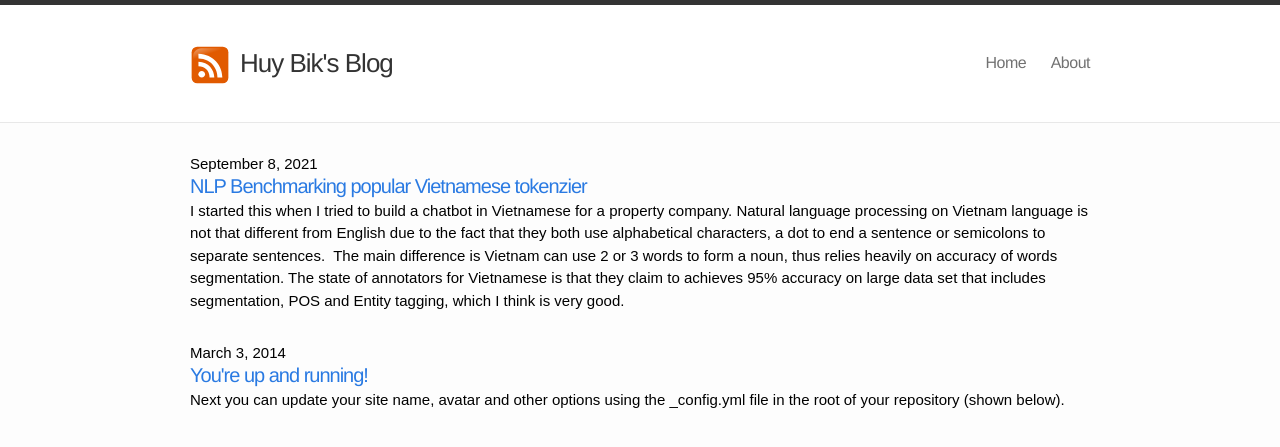
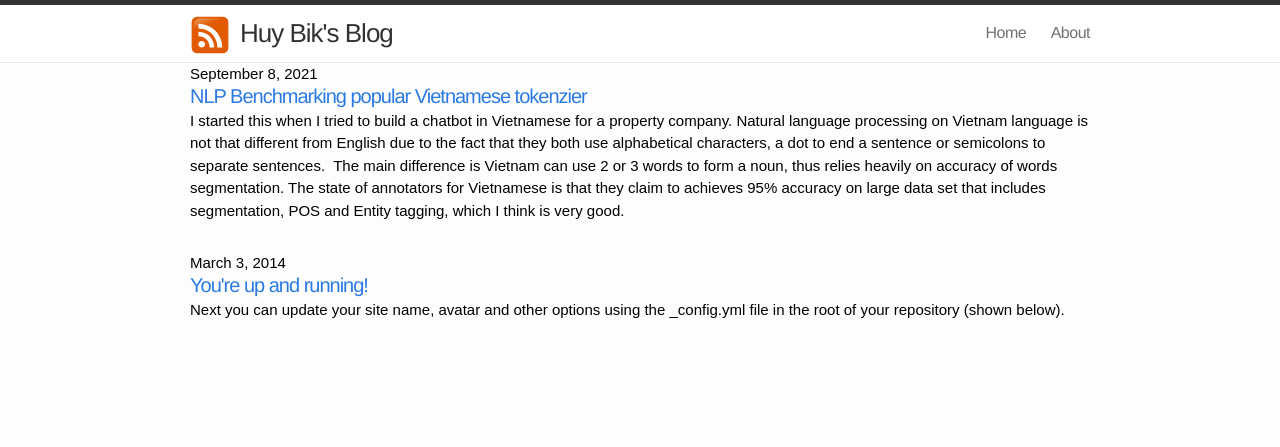
Before and after one commit to huybik/huybik.github.io, a Jekyll site: the page built from index.html, in a window 1280 px wide. Shown: the top 447 px of the page. Built offline with Jekyll 4.4.1, drawn with Linux system fonts in a browser that asks for light colours.

Commit message:
Update main.css

```diff
--- a/css/main.css
+++ b/css/main.css
@@ -80,7 +80,7 @@ a:visited { color: #205caa; }
 .wrap:after { clear: both; }
 .wrap {
   max-width: 800px;
-  padding: 30px 30px;
+  padding: 0 30px;
   margin: 0 auto;
   zoom: 1;
 }
```
